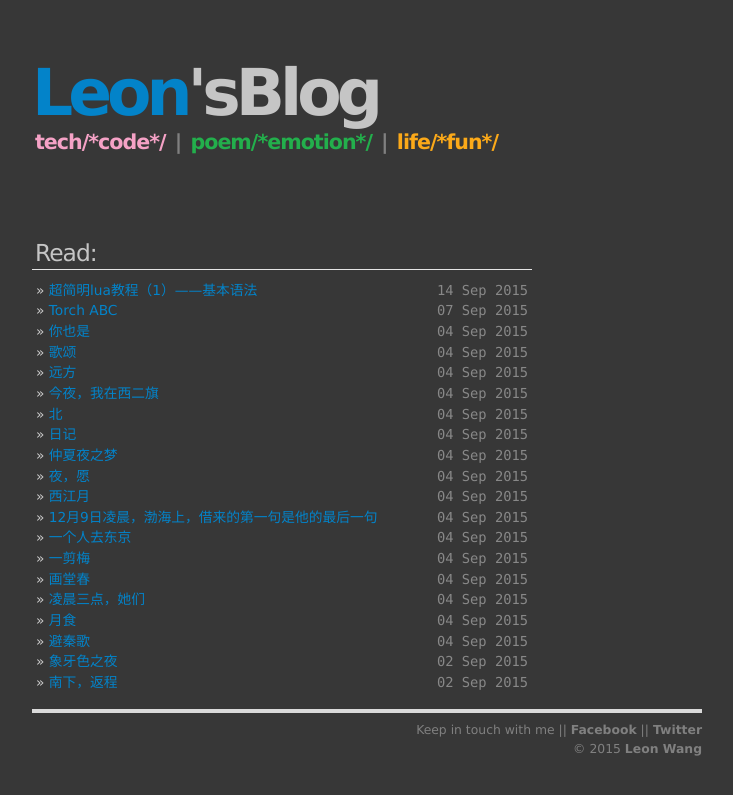
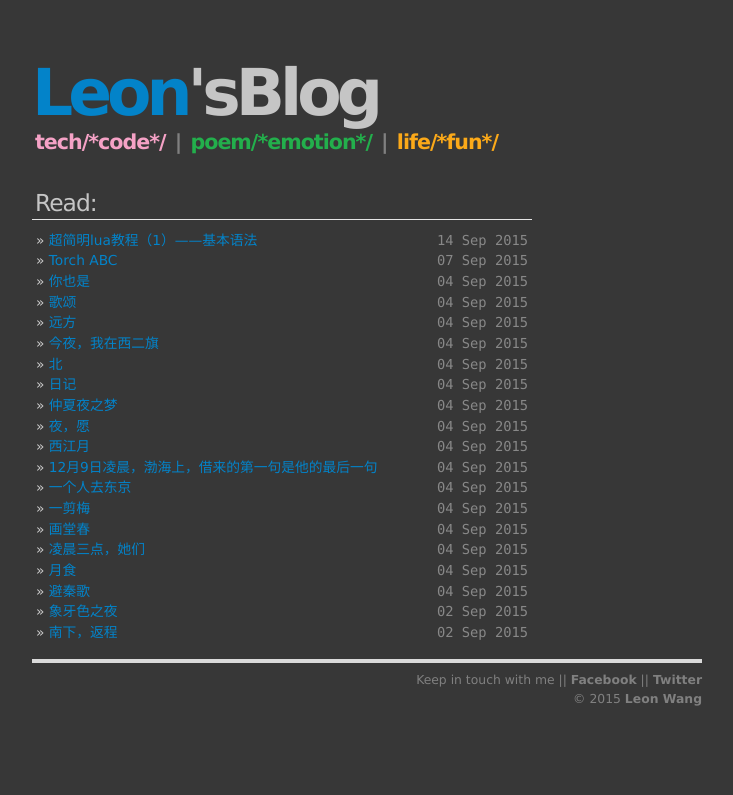
Before and after one commit to wangliyangleon/wangliyangleon-deprecated.github.io, a Jekyll site: the page built from index.html, in a window 1280 px wide. Shown: the top 795 px of the page, without its empty margins (273-1006 px from the left). Built offline with Jekyll 4.4.1, drawn with Linux system fonts in a browser that asks for light colours.

Commit message:
change the margin of div.slogan

```diff
--- a/css/default.css
+++ b/css/default.css
@@ -209,7 +209,7 @@ font-size:1.5em;
 font-weight:700;
 letter-spacing:-1px;
 line-height:1.2em;
-margin:-15px 0 60px 0px;
+margin:-15px 0 10px 0px;
 }
 div.slogan div { display:inline;}
 
```
